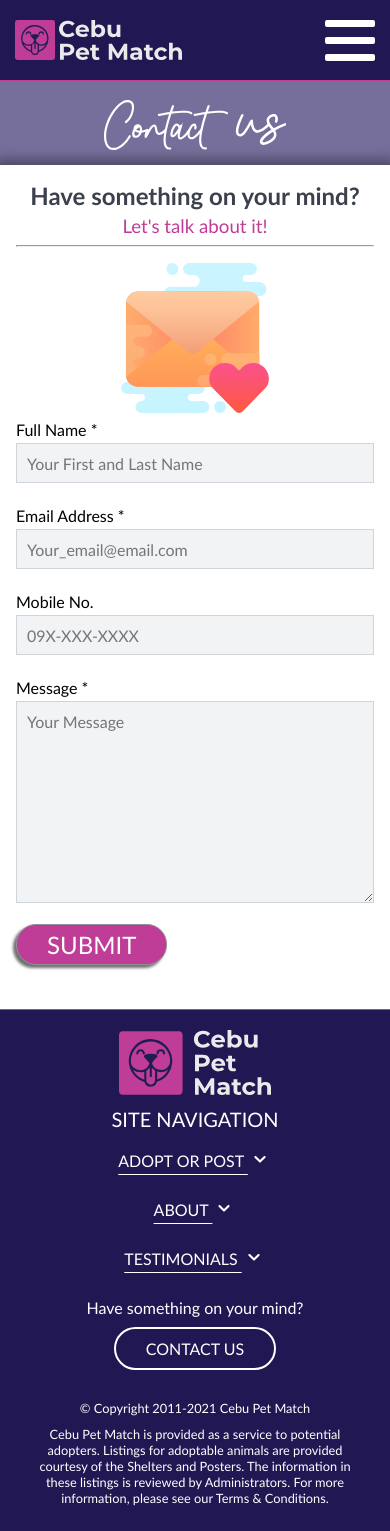
After one commit to marescanog/PHP_PetSite, a PHP site: page /contact.php in a window 390 px wide. The commit adds this page. Run offline with PHP 8.4, Linux system fonts and the light colour scheme.

Commit message:
fixed mobile adjustments for contact us page added links to header and footer

```diff
--- /dev/null
+++ b/contact.php
@@ -0,0 +1,58 @@
+<!DOCTYPE html>
+<html lang="en">
+<head>
+    <meta charset="utf-8">
+    <meta http-equiv="X-UA-Compatible" content="IE=edge">
+    <title>CEBU PET MATCH</title>
+    <meta name="viewport" content="width=device-width, initial-scale=1">
+    <link rel="stylesheet" href="./css/reset-styles.css">
+    <link rel="stylesheet" href="./css/stylish-page-wrapper-styles.css">
+    <link rel="stylesheet" href="./css/contact-styles.css">
+    <link rel="stylesheet" href="./css/header-styles.css">
+    <link rel="stylesheet" href="./css/footer-styles.css">
+    <meta name="currentPage" content="ABOUT">
+    <meta property="og:image" content="./images/LOGO/LOGO-BLOCK.svg" />
+    <?php require './php-html-blocks/favicon.php'?>
+</head>
+<body >
+    <?php require './php-html-blocks/header.php'?>
+        <div style="background-color:#766F9B; min-height:100vh;">
+            <div class="header-padding3" style="transform: translateY(15px);"></div>
+            <div class="sty__left-right-margins">
+                <div class="sty__header">
+                    <?php include './images/LOGO/headerTitles/contactus.svg';?>
+                </div>
+                <div class="sty__-paper">
+                    <div class="sty__--small-head-wrapper">
+                        <h2>Have something on your mind?</h2>
+                        <h3>Let's talk about it!</h3>
+                        <hr>
+                    </div>
+                    <div class="con_main-container">
+                        <div class="con_-img-container">
+                            <?php include './images/ICONS/contact.svg';?>
+                        </div>
+                        <form action="" class="con_-form-container">
+                            <label for="name" >Full Name *</label>
+                            <input type="text" name="name" id="name" placeholder="Your First and Last Name" required><br>
+                            <label for="email">Email Address *</label>
+                            <input type="email" name="email" id="email" placeholder="Your_email@email.com" required><br>
+                            <label for="mobile">Mobile No.</label>
+                            <input type="tel" name="mobile" id="mobile" pattern="[0-9]{3}-[0-9]{3}-[0-9]{4}|[0-9]{11}" placeholder="09X-XXX-XXXX"><br>
+                            <label for="message">Message *</label>
+                            <textarea id="message" name="message" rows="10" cols="50" placeholder="Your Message" required></textarea><br>
+                            <button>SUBMIT</button>
+                        </form>
+                    </div>
+                </div>
+            </div>
+        </div>
+    <?php require './php-html-blocks/footer.php'?>
+
+    <script src=""></script>
+
+    <script type="text/javascript">
+    </script>
+
+</body>
+</html>
--- /dev/null
+++ b/css/contact-styles.css
@@ -0,0 +1,138 @@
+/* ==================================================================
+    CSS PERSONAL NAMING CONVENTION:
+        General classes: pagename__classname (Can be applied to any div)
+        Outmost classes: pagename_classname
+        Inner classes:
+            1 indent: pagename_-classname
+            2 indent: pagename_--classname
+            3 indent: pagename_---classname
+                and so on...
+    Sample HTML with applied names:
+    <div class="pagename_classname">
+        <div class="pagename_-classname">
+            <div class="pagename_--classname">
+                <div class="pagename_--classname">
+                </div>
+            </div>
+        </div>
+    </div>
+
+    Group your page layout into important sections.
+    Use a ascii-styled header comment to describe the section.
+    For example below:
+    //=====================================//
+    //=====================================//
+    //                                     //
+    //          YOUR SECTION NAME          //
+    //                                     //
+    //=====================================//
+    //=====================================//
+
+
+===================================================================== */
+
+/* ====================================== */
+/* ====================================== */
+/*                                        */
+/*      GENERAL CLASSES AND SELECTORS     */
+/*                                        */
+/* ====================================== */
+/* ====================================== */
+
+/* MOBILE: If the browser window is smaller than 900px */
+.con_main-container{
+    max-width: 750px;
+    margin-left: auto;
+    margin-right: auto;
+    margin-top: 1em;
+    display: flex;
+    flex-direction: column;
+    align-items: center;
+    padding-right: 1em;
+    padding-left: 1em;
+    padding-bottom: 2.5em;
+}
+
+.con_-img-container{
+    height: fit-content;
+    margin-bottom: auto;
+}
+
+.con_-img-container svg{
+    width: 150px;
+    height: 150px;
+}
+
+.con_-form-container input, label {
+    display: block;
+    font-family: 'Calibri','Gill Sans', 'Gill Sans MT', 'Trebuchet MS', sans-serif;
+    margin-top: 0.25em;
+    font-size: 1em;
+}
+
+.con_-form-container input, textarea{
+    width: 100%;
+    background-color: #F1F3F5;
+    border: 1px solid #CED4DA;
+    min-height: 2.5em;
+    outline: none;
+    margin-top: 0.25em;
+    padding-left: 10px;
+}
+
+.con_-form-container textarea{
+    padding-top:10px;
+    font-family: 'Calibri','Gill Sans', 'Gill Sans MT', 'Trebuchet MS', sans-serif;
+    font-size: 1em;
+}
+
+.con_-form-container button{
+    padding: 5px 30px 5px 30px;
+    border-radius: 20px;
+    outline: none;
+    border: 1px solid #8f9197;
+    background-color: #BF3D96;
+    color: white;
+    font-family: 'Calibri','Gill Sans', 'Gill Sans MT', 'Trebuchet MS', sans-serif;
+    font-size: 1.5em;
+    box-shadow: -3px 3px 3px #707070;
+    margin-top: 0.75em;
+}
+
+.con_-form-container button:hover{
+    background-color: #d666b3;
+}
+
+/* TABLET: If the browser window is 900px or larger (For text adjustment)*/
+@media only screen and (min-width: 500px) {
+    .con_-img-container svg{
+        width: 225px;
+        height: 225px;
+    }
+
+}
+
+/* DESKTOP: If the browser window is 900px or larger */
+@media only screen and (min-width: 900px) {
+    .con_main-container{
+        display: flex;
+        flex-direction: row;
+        margin-top: 2em;
+    }
+
+    .con_-img-container{
+        margin-top: 1.2em;
+    }
+
+    .con_-img-container svg{
+        width: 300px;
+        height: 300px;
+    }
+
+    .con_-form-container{
+        width: 370px;
+      //  background-color: chartreuse;
+        margin-left: 3em;
+    }
+
+}
--- a/css/stylish-page-wrapper-styles.css
+++ b/css/stylish-page-wrapper-styles.css
@@ -25,6 +25,34 @@
     margin-right: auto;
 }
 
+.sty__--small-head-wrapper{
+    max-width: 700px;
+    text-align: center;
+    margin-left: auto;
+    margin-right: auto;
+    padding-top: 1em;
+    padding-left: 1em;
+    padding-right: 1em;
+    font-family: 'Calibri', 'Gill Sans', 'Gill Sans MT', 'Trebuchet MS', sans-serif;
+}
+
+.sty__--small-head-wrapper h2{
+    color: #3A404C;
+}
+
+.sty__--small-head-wrapper h3{
+    color: #BF3D96;
+    font-family: 'Calibri Light', 'Gill Sans', 'Gill Sans MT', 'Trebuchet MS', sans-serif;
+    font-weight: 100;
+    margin-top: 0.25em;
+}
+
+.sty__--small-head-wrapper hr{
+    height: 2.5px;
+    background: #3A404C;
+    margin-top: 0.5em;
+}
+
 
 /* TABLET: If the browser window is 900px or larger (For text adjustment)*/
 @media only screen and (min-width: 500px) {
@@ -41,6 +69,11 @@
     .sty__-paper{
         border-radius: 20px 20px 0 0;
     }
+
+    .sty__--small-head-wrapper{
+        padding-top: 2em;
+    }
+
 }
 
 /* DESKTOP: If the browser window is 900px or larger */
@@ -63,4 +96,12 @@
 
     }
 
+    .sty__--small-head-wrapper h2{
+        font-size: 2em;
+    }
+
+    .sty__--small-head-wrapper h3{
+        font-size: 1.5em;
+    }
+
 }
--- a/javascript/footer.js
+++ b/javascript/footer.js
@@ -21,5 +21,5 @@ function expandFooterMenuContent(x){
 
 // Redirect to Contact Us Page when Contact Us button is clicked
 document.getElementById("contact-button").onclick = function () {
-    //location.href = "contact.html";
+    location.href = "contact.php";
 };
--- a/php-html-blocks/header.php
+++ b/php-html-blocks/header.php
@@ -66,7 +66,7 @@
                             <ul class="dropdown-content">
                                 <li><a href="">GENERAL</a></li>
                                 <li><a href="">F.A.Q.S</a></li>
-                                <li><a href="">CONTACT US</a></li>
+                                <li><a href="contact.php">CONTACT US</a></li>
                             </ul>
                         </div>
                     </ul>
```
Also changed, not shown: images/ICONS/contact.svg (added), images/LOGO/headerTitles/contactus.svg (added).
